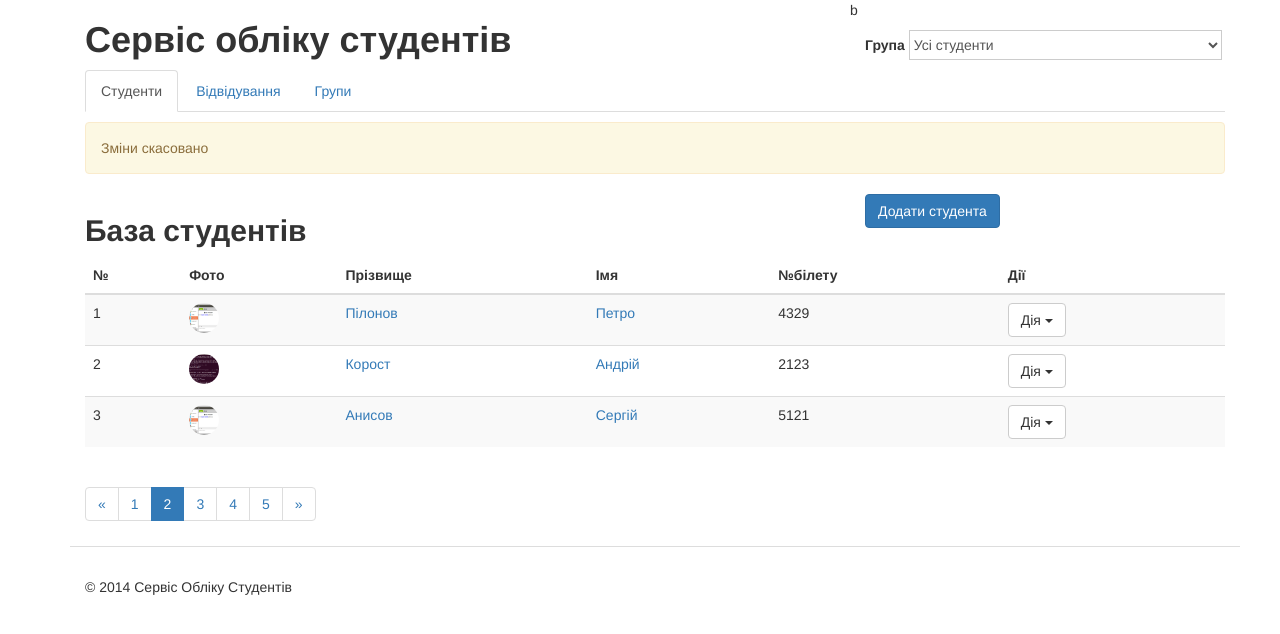
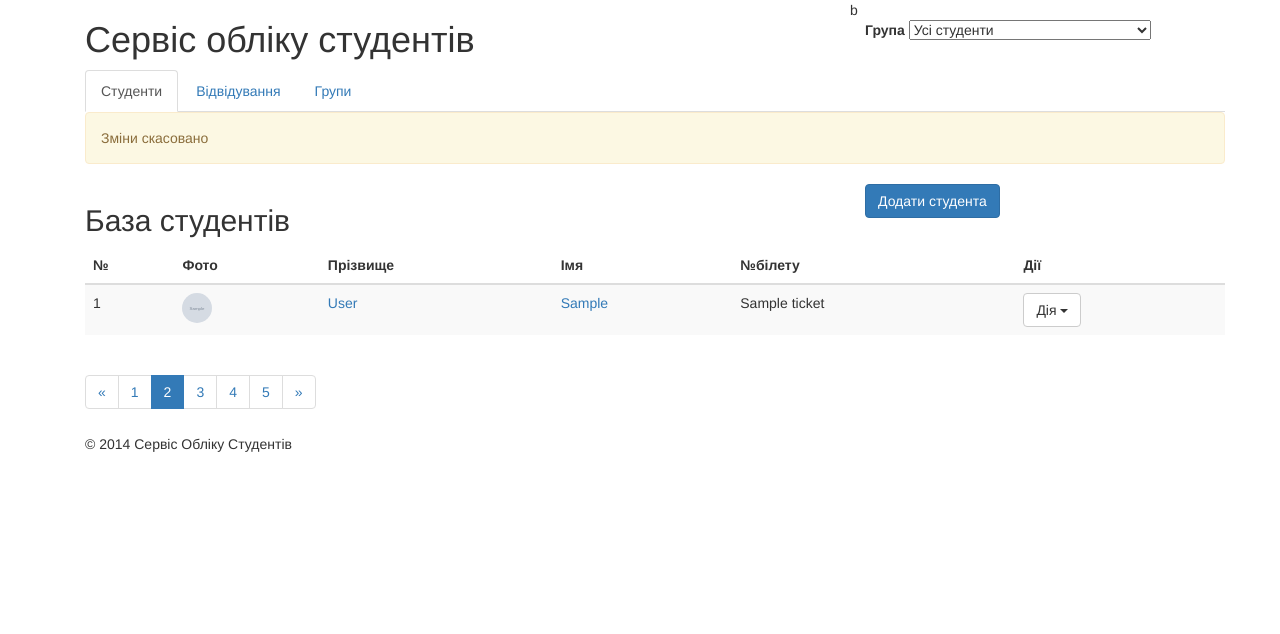
Before and after one commit to Alex-stat/students, a Django app: template students/templates/students/students_list.html in a window 1280 px wide. Shown: the top 634 px of the page. Run offline with Django 3.2, Linux system fonts and the light colour scheme; the template is opened without the code that fills it: most values are stand-ins (such as "Sample title", 1, 10 or a date in 2020); grey boxes marked "Sample" are stand-in pictures; some libraries are stand-ins or nearby versions.

Commit message:
динамізація шаблонів

```diff
--- a/static/css/main.css
+++ /dev/null
@@ -1,28 +0,0 @@
-/* Global Styles */
-h1, h2, h3, h4, h5, h6 {
-	font-weight: bold;
-}
-/* Margin alert */
-.alert {
-	/* Distance from the top of element */
-	margin-top: 10px;
-}
-/* Grooup selector */
-#group-selector{
-	margin: 10px 0;
-}
-#group-selector select{
-	margin: 0;
-	width: 87%;
-	background-color: #ffffff;
-	border: 1px solid #cccccc;
-	height: 30px;
-	line-height: 30px;
-	color: #555555;
-}
-
-/* Footer */
-#footer {
-	border-top: 1px solid #dddddd;
-	padding-top: 30px;
-}
--- a/students/templates/students/students_list.html
+++ b/students/templates/students/students_list.html
@@ -1,7 +1,8 @@
+{% load static from staticfiles %}
+
 <!DOCTYPE html>
 <html lang="uk">
-
- 	<head>
+	<head>
 		<meta charset="UTF-8"/>
 		<title> Сервіс обліку студентів</title>
 		<meta name="description"
@@ -11,7 +12,8 @@
  		<link rel="stylesheet"
  			  href="https://cdn.jsdelivr.net/bootstrap/3.3.0/css/bootstrap.min.css">
 
- 		<link rel="stylesheet" href="./css/main.css">
+ 		<link rel="stylesheet"
+ 				href="{% static "css/main.css" %}">
 
  	</head>
 
@@ -97,13 +99,21 @@
 								</tr>
 							</thead>
 							<tbody>
+								{% for student in students %}
 								<tr>
-									<td>1</td>
-									<td><img src="./img/2.png" height='30' width='30'
-											class="img-circle"></td>
-									<td><a href="{% url "students_edit" 1 %}"> Пілонов</a></td>
-									<td><a href="{% url "students_edit" 1 %}">Петро</a></td>
-									<td>4329</td>
+									<td> {{ forloop.counter }} </td>
+									<td>
+										<img class="img-circle" src="{% static student.image %}" height='30' width='30'>
+									</td>
+									<td>
+										<a href="{% url "students_edit" student.id %}">
+										{{ student.last_name }}</a>
+									</td>
+									<td>
+										<a href="{% url "students_edit" student.id %}">
+										{{ student.first_name }}</a>
+									</td>
+									<td> {{ student.ticket }}</td>
 									<td>
 										<div class="dropdown">
 											<button class="btn btn-default dropdown-toggle"
@@ -112,72 +122,21 @@
 											</button>
 											<ul class="dropdown-menu" role="menu">
 												<li role="presentation">
-													<a href="/journal/1"> Відвідування </style</a>
+													<a href="/journal/{{ student.id }}"> Відвідування </style</a>
 												</li>
 												<li role="presentation">
-													<a href="{% url "students_edit" 1 %}"> Редагувати</a>
+													<a href="{% url "students_edit" student.id %}"> Редагувати</a>
 												</li>
 												<li role="presentation">
-													<a href="{% url "students_delete" 1 %}"> Видалити </a>
+													<a href="{% url "students_delete" student.id %}"> Видалити </a>
 												</li>
 											</ul>
 										</div>
 									</td>
 								</tr>
-								<tr>
-									<td>2</td>
-									<td><img src="./img/1.png" height='30' width='30'
-											class="img-circle"></td>
-									<td><a title="Редагувати" href="/students/2/edit">Корост</a></td>
-									<td><a title="Редагувати" href="/students/2/edit">Андрій</a></td>
-									<td> 2123</td>
-									<td>
-										<div class="dropdown">
-											<button class="btn btn-default dropdown-toggle"
-													type="button" data-toggle="dropdown">Дія
-												<span class="caret"> </span>
-											</button>
-											<ul class="dropdown-menu" role="menu">
-												<li role="presentation">
-													<a href="/journal/2"> Відвідування </style</a>
-												</li>
-												<li role="presentation"> <a href='/students/2/edit'>Редагувати</a>
-												</li>
-												<li role="presentation">
-													<a href="/students/2/delete"> Видалити </a>
-												</li>
-											</ul>
-										</div>
-									</td>
-								</tr>
-								<tr>
-									<td>3</td>
-									<td><img src="./img/s4.png" height='30' width='30'
-											class="img-circle"></td>
-									<td><a title="Редагувати" href="/students/3/edit">Анисов</a></td>
-									<td><a title="Редагувати" href="/students/3/edit">Сергій</a></td>
-									<td>5121</td>
-									<td>
 
-										<div class="dropdown">
-											<button class="btn btn-default dropdown-toggle"
-													type="button" data-toggle="dropdown">Дія
-												<span class="caret"> </span>
-											</button>
-											<ul class="dropdown-menu" role="menu">
-												<li role="presentation">
-													<a href="/journal/3"> Відвідування </style</a>
-												</li>
-												<li role="presentation"> <a href='/students/3/edit'>Редагувати</a>
-												</li>
-												<li role="presentation">
-													<a href="/students/3/delete"> Видалити </a>
-												</li>
-											</ul>
-										</div>
 
-									</td>
-								</tr>
+								{% endfor %}
 							</tbody>
 						</table>
 
```
Also changed, not shown: static/123.html (deleted, +0 -77 lines), static/index.html (deleted, +0 -228 lines), students/views.py (+22 -1 lines), static/img/1.png (deleted), static/img/2.png (deleted), static/img/s4.png (deleted).
